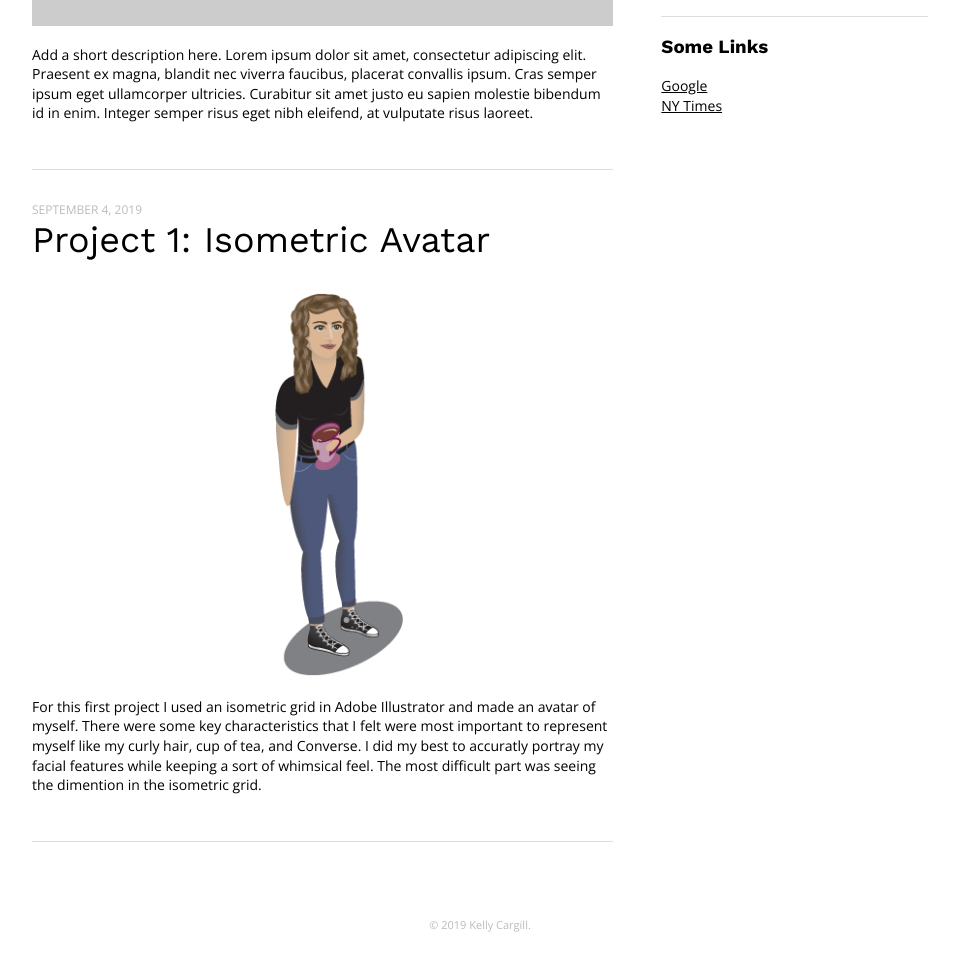
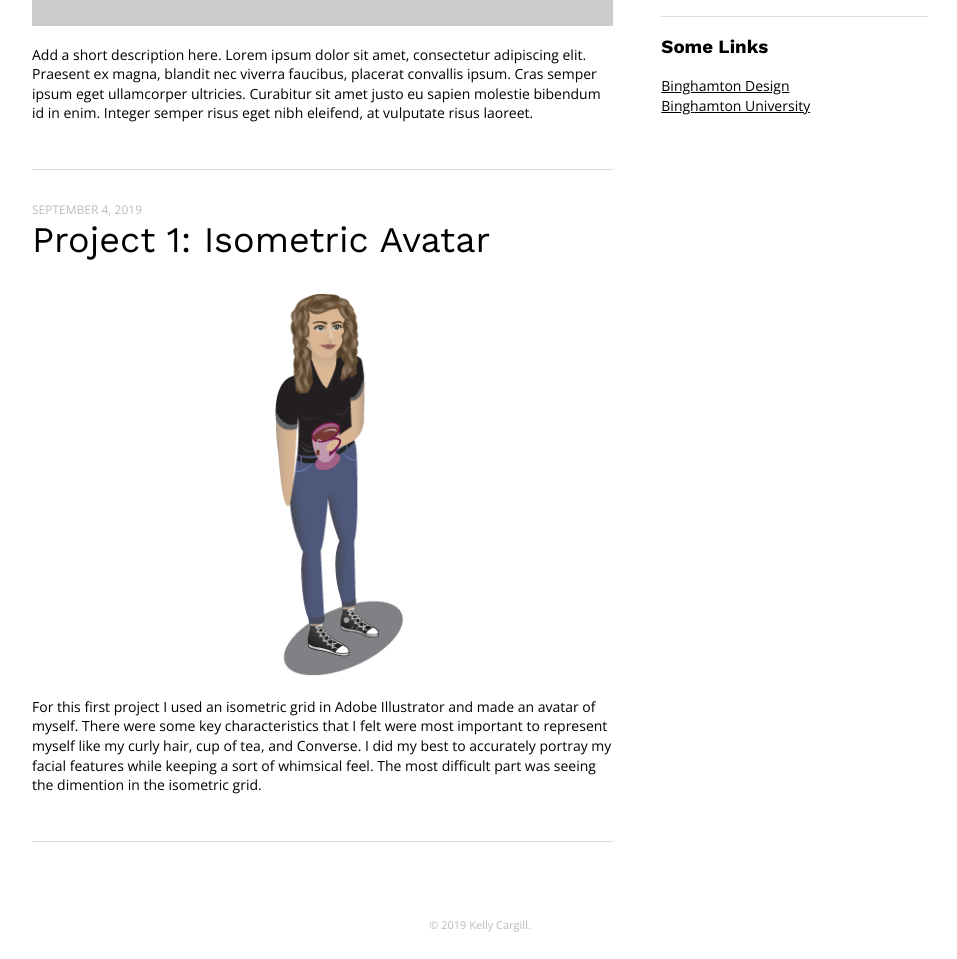
Before and after one commit to Binghamton-University-Design/web-journal-kcargil2, a plain HTML site: page index.html in a window 1280 px wide. Shown: the part 532-1491 px from the top of the page, without its empty margins (160-1117 px from the left). Drawn offline with nearby package versions, Linux system fonts and the light colour scheme; placeholder pictures from the web are drawn by us.

Commit message:
typos, web links

```diff
--- a/index.html
+++ b/index.html
@@ -37,7 +37,7 @@
 					<h2>Project 1:
 						Isometric Avatar</h2>
 					<p><img src="images/avatar.gif"></p>
-					<p>For this first project I used an isometric grid in Adobe Illustrator and made an avatar of myself. There were some key characteristics that I felt were most important to represent myself like my curly hair, cup of tea, and Converse. I did my best to accuratly portray my facial features while keeping a sort of whimsical feel. The most difficult part was seeing the dimention in the isometric grid.
+					<p>For this first project I used an isometric grid in Adobe Illustrator and made an avatar of myself. There were some key characteristics that I felt were most important to represent myself like my curly hair, cup of tea, and Converse. I did my best to accurately portray my facial features while keeping a sort of whimsical feel. The most difficult part was seeing the dimention in the isometric grid.
 					</p>
 				</div>
 				<!-- End item -->
@@ -54,8 +54,8 @@
 					</p>
 					<h3>Some Links</h3>
 					<p>
-						<a href="http://google.com" target="_blank">Google</a><br />
-						<a href="http://nytimes.com" target="_blank">NY Times</a>
+						<a href="http://binghamton-design.com" target="_blank">Binghamton Design</a><br />
+						<a href="http://www.binghamton.edu" target="_blank">Binghamton University</a>
 					</p>
 				</div>
 			</aside>
```
